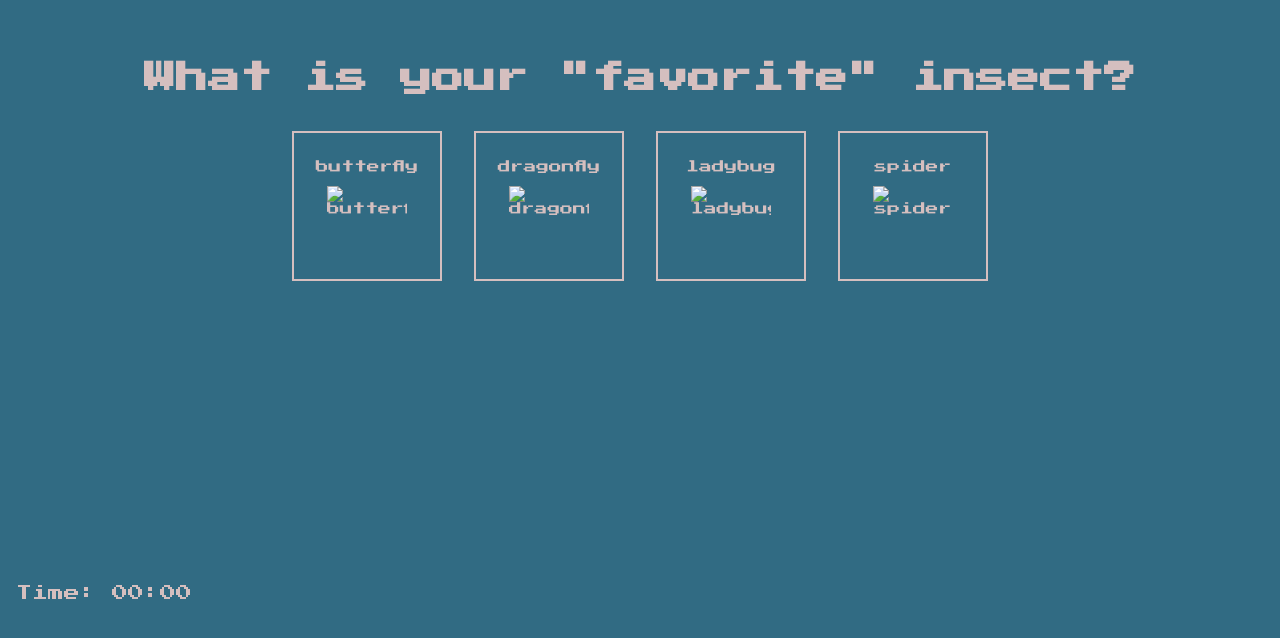
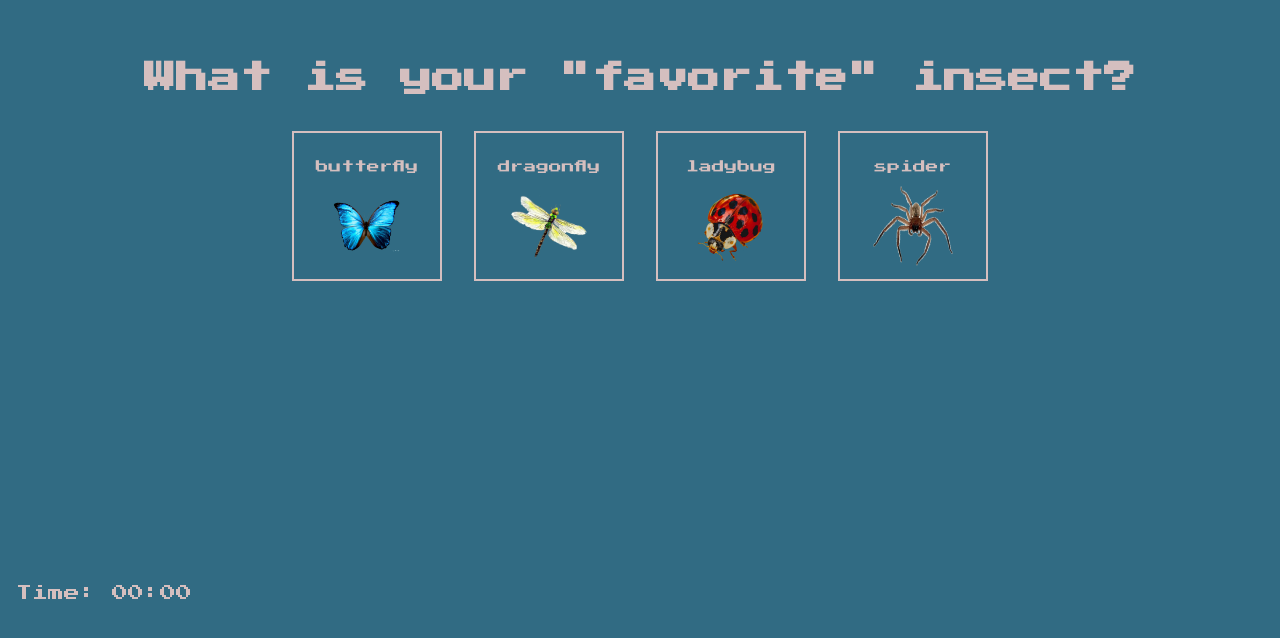
Before and after one commit to sejungkwak/insect-catch-game, a plain HTML site: page index.html in a window 1280 px wide. Shown: the part 1031-1669 px from the top of the page. Drawn offline with Linux system fonts and the light colour scheme; the site is published under a folder, as on GitHub Pages, so addresses that start at the root find nothing.

Commit message:
change file path and correct the typo

```diff
--- a/index.html
+++ b/index.html
@@ -18,26 +18,26 @@
 				<div class="choices">
 					<div class="choice">
 						<p>butterfly</p>
-						<img src="/images/butterfly.png" alt="butterfly">
+						<img src="images/butterfly.png" alt="butterfly">
 					</div>
 					<div class="choice">
 						<p>dragonfly</p>
-						<img src="/images/dragonfly.png" alt="dragonfly">
+						<img src="images/dragonfly.png" alt="dragonfly">
 					</div>
 					<div class="choice">
 						<p>ladybug</p>
-						<img src="/images/ladybug.png" alt="ladybug">
+						<img src="images/ladybug.png" alt="ladybug">
 					</div>
 					<div class="choice">
 						<p>spider</p>
-						<img src="/images/spider.png" alt="spider">
+						<img src="images/spider.png" alt="spider">
 					</div>
 				</div>
 			</div>
 			<div class="page">
 				<p class="timer">Time: 00:00</p>
 				<p class="score"></p>
-				<p class="message">Are you anoyed yet? <br> You are playing an impossible game!!</p>
+				<p class="message">Are you annoyed yet? <br> You are playing an impossible game!!</p>
 			</div>
 		</div>
 
```
